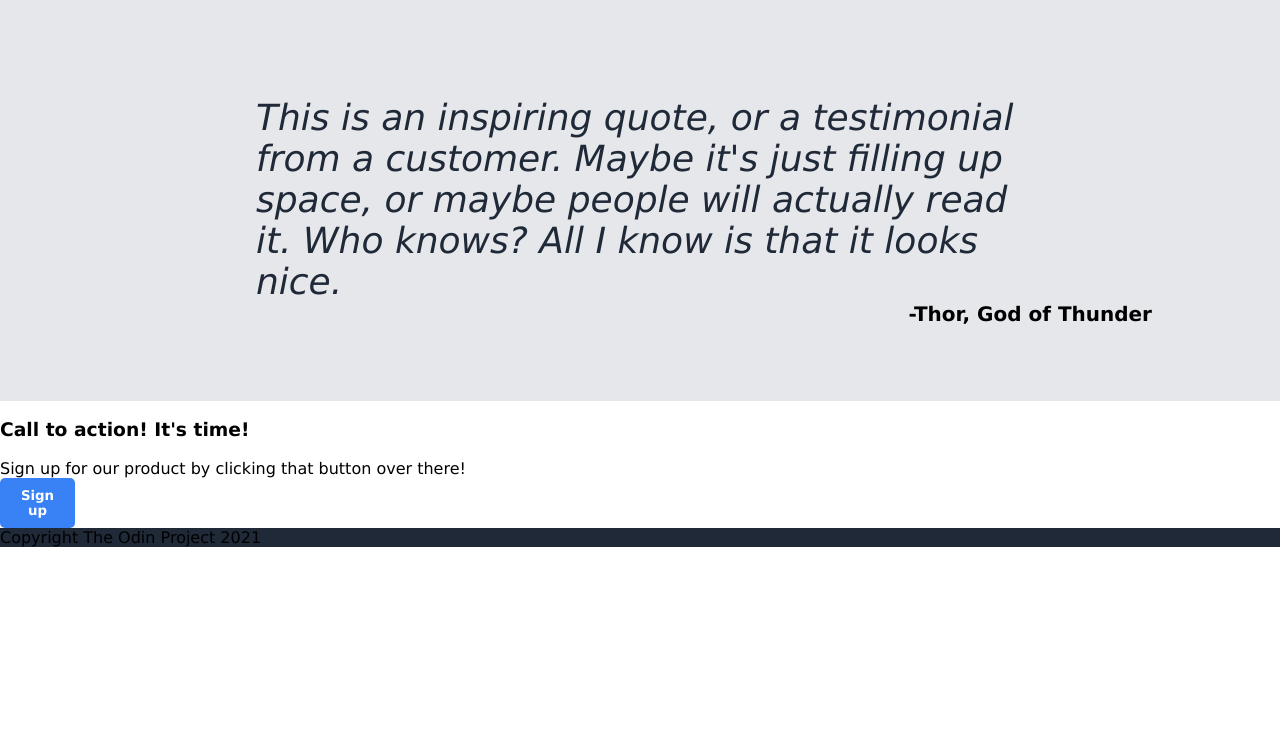
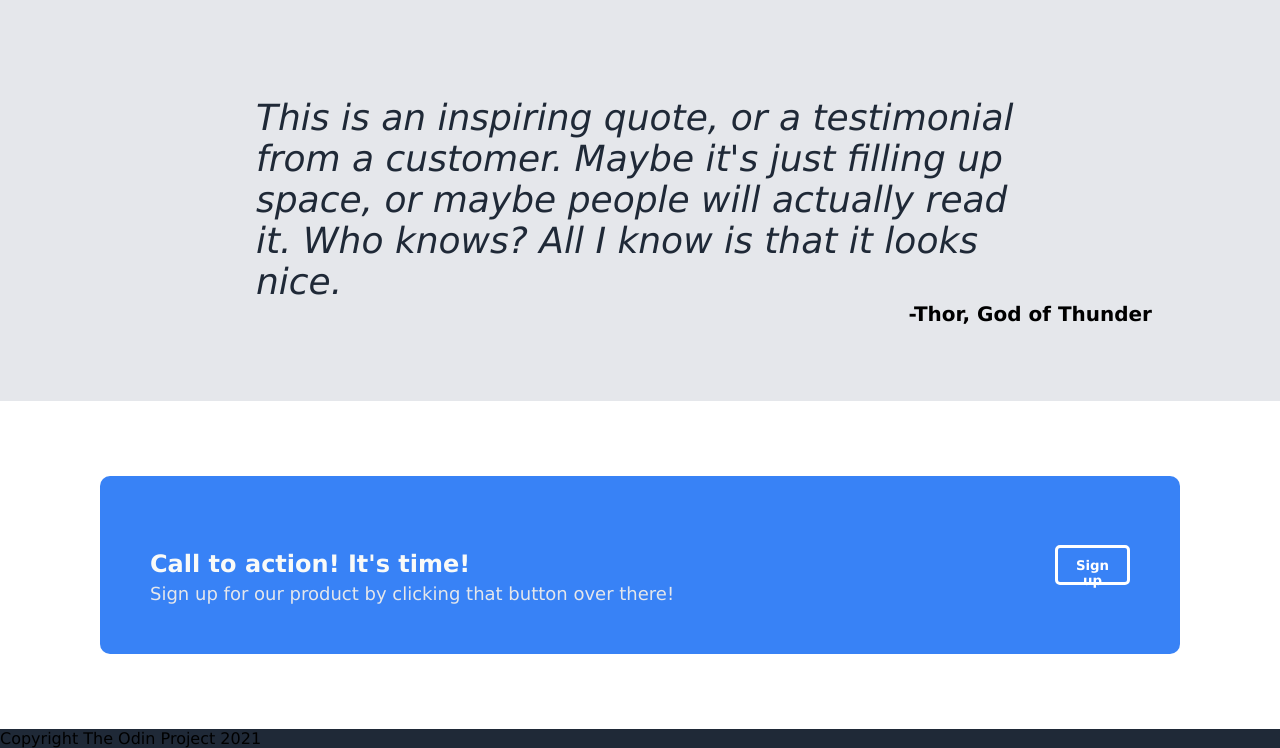
Before and after one commit to JMills006/odin-landing-page, a plain HTML site: page index.html in a window 1280 px wide. Shown: the part 855-1603 px from the top of the page. Before the commit the page ends 1402 px from the top, so only its background shows below. Drawn offline with Linux system fonts and the light colour scheme.

Commit message:
Style section 4

```diff
--- a/styles.css
+++ b/styles.css
@@ -26,7 +26,7 @@ button {
     border-radius: 5px;
 }
 
-ul li a, p {
+ul li a, p, .four-text div {
     color:#E5E7EB;
     font-size: 18px;
     text-decoration: none;
@@ -108,7 +108,7 @@ h2 {
     border-color: #3882F6;
 }
 
-#header-logo {
+#header-logo, h3 {
     color:#F9FAF8;
     font-size: 24px;
     font-weight: bold;
@@ -133,3 +133,35 @@ h2 {
     margin-top: 0px;
     margin-bottom:75px;
 }
+
+.four > div {
+    background-color: #3882F6;
+    border-radius: 10px;
+    margin:75px;
+    margin-left:100px;
+    margin-right:100px;
+    padding: 50px;
+    display:flex;
+    align-items: center;
+    justify-content: space-between;
+}
+
+.four-text {
+    display: flex;
+    flex-direction: column;
+}
+
+h3 {
+    margin-bottom: 5px;
+}
+
+.four-text div {
+    margin: 0px;
+    padding: 0px;
+}
+
+.four div button {
+    border: solid white 3px;
+    max-height: 40px;
+
+}
```
